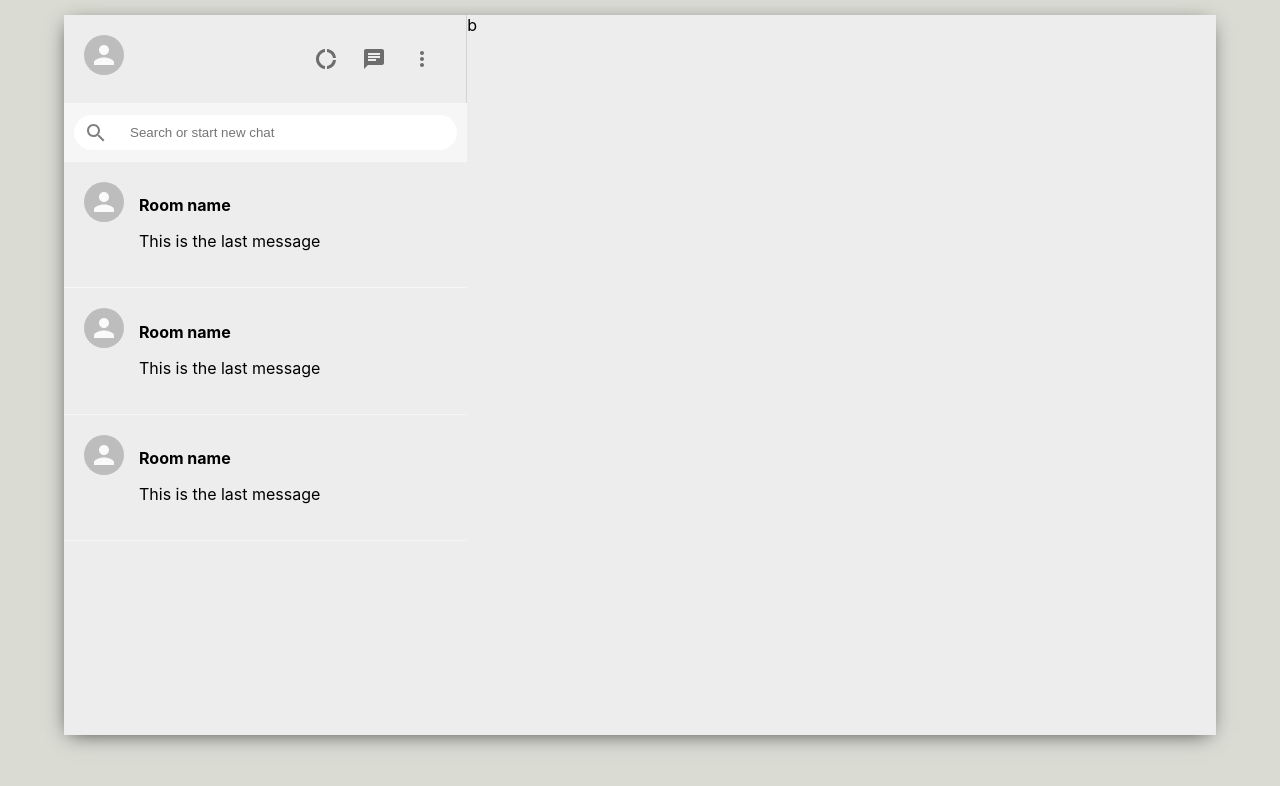
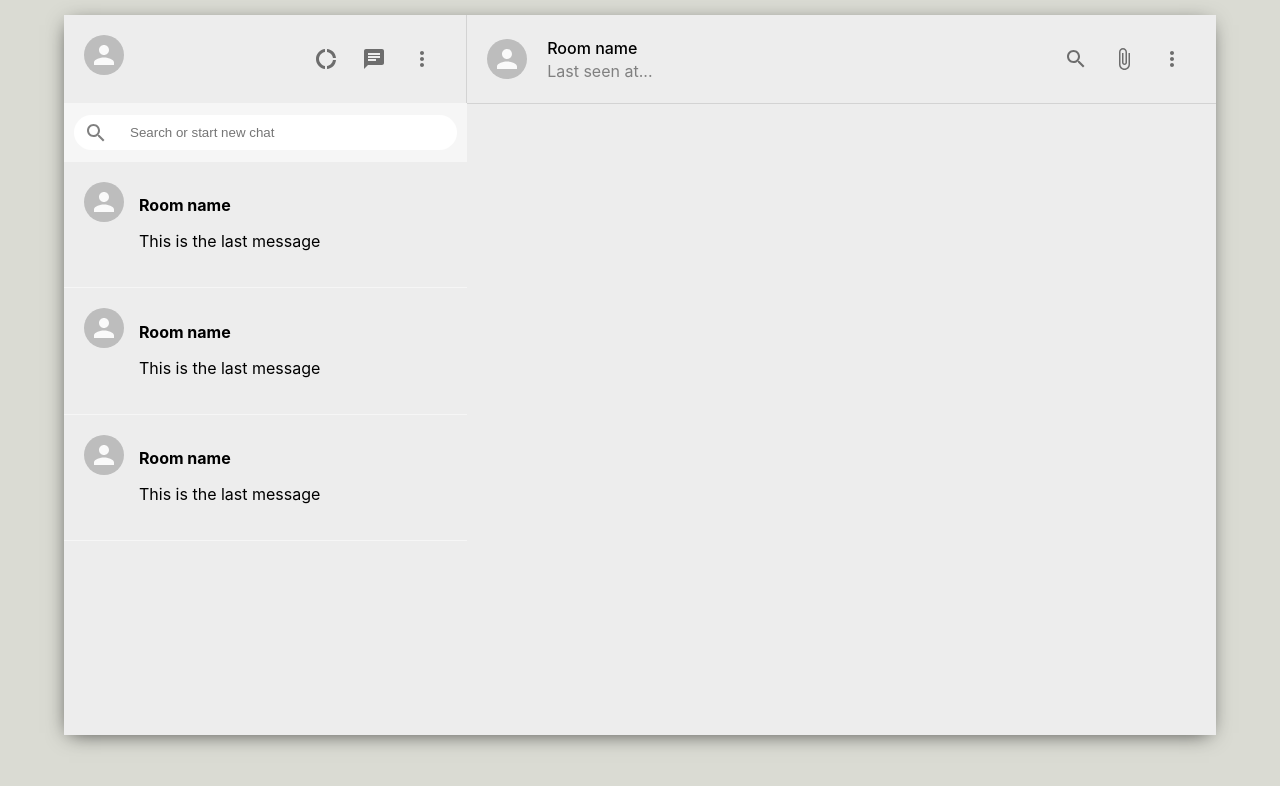
Before and after one commit to zhsks528/WhatsApp, a React (Create React App) app: page / in a window 1280 px wide. Shown: the top 786 px of the page. Built offline with nearby package versions, Linux system fonts and the light colour scheme.

Commit message:
Add: Chat Header

```diff
--- a/src/Components/Chat/Chat.css
+++ b/src/Components/Chat/Chat.css
@@ -3,3 +3,24 @@
   flex-direction: column;
   flex: 0.65;
 }
+
+.chat__header {
+  display: flex;
+  align-items: center;
+  padding: 20px;
+  border-bottom: 1px solid lightgray;
+}
+
+.chat__headerInfo {
+  flex: 1;
+  padding-left: 20px;
+}
+
+.chat__headerInfo > div {
+  margin-bottom: 3px;
+  font-weight: 500;
+}
+
+.chat__headerInfo > span {
+  color: gray;
+}
--- a/src/Components/Chat/index.jsx
+++ b/src/Components/Chat/index.jsx
@@ -1,6 +1,34 @@
 import React from "react";
+import { Avatar, IconButton } from "@material-ui/core";
+import AttachFileIcon from "@material-ui/icons/AttachFile";
+import MoreVertIcon from "@material-ui/icons/MoreVert";
+import SearchIcon from "@material-ui/icons/Search";
+
 import "./Chat.css";
 
-const Chat = () => <div className="chat">b</div>;
+const Chat = () => (
+  <div className="chat">
+    <div className="chat__header">
+      <Avatar />
+
+      <div className="chat__headerInfo">
+        <div>Room name</div>
+        <span>Last seen at...</span>
+      </div>
+
+      <div className="chat__headerRight">
+        <IconButton>
+          <SearchIcon />
+        </IconButton>
+        <IconButton>
+          <AttachFileIcon />
+        </IconButton>
+        <IconButton>
+          <MoreVertIcon />
+        </IconButton>
+      </div>
+    </div>
+  </div>
+);
 
 export default Chat;
```
